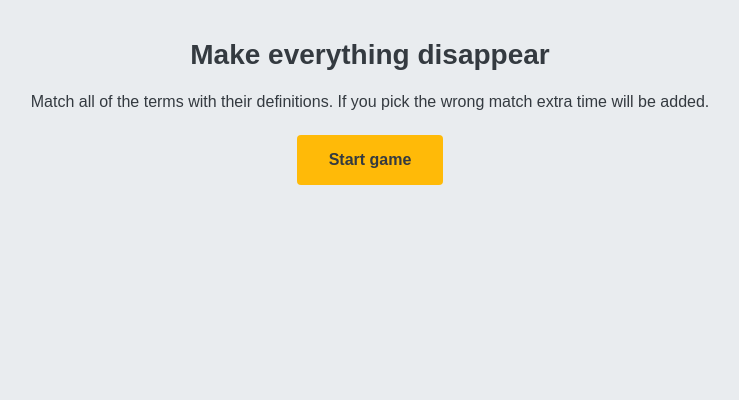
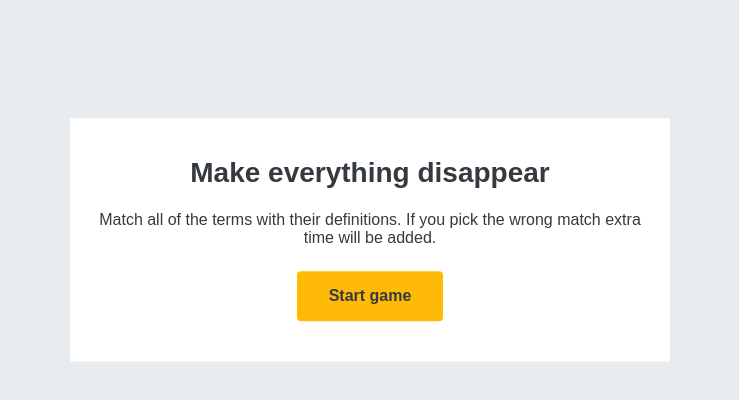
Before and after one commit to justin-cueva/MatchCards, a React (Create React App) app: page /myDecks/match/1 in a window 1280 px wide. Shown: the top 400 px of the page, without its empty margins (270-1009 px from the left). Built offline with nearby package versions, Linux system fonts and the light colour scheme.

Commit message:
made pregame page responsive

```diff
--- a/src/components/matchPage/MatchPage.tsx
+++ b/src/components/matchPage/MatchPage.tsx
@@ -5,11 +5,11 @@ import PreGame from "./PreGame";
 const MatchPage = () => {
   const [gameStatus, setGameStatus] = useState<string>("PREGAME");
 
-  // useEffect(() => {
-  //   return () => {
-  //     setGameStatus("PREGAME");
-  //   };
-  // });
+  useEffect(() => {
+    return () => {
+      setGameStatus("PREGAME");
+    };
+  }, []);
 
   return (
     <Fragment>
--- a/src/components/matchPage/PreGame.tsx
+++ b/src/components/matchPage/PreGame.tsx
@@ -1,3 +1,5 @@
+import { Fragment } from "react";
+
 import "../../styles/matchPage/preGame.css";
 
 type Props = {
@@ -6,7 +8,9 @@ type Props = {
 
 const PreGame = ({ setGameStatus }: Props) => {
   return (
-    <div className="page--pre-game">
+    <Fragment>
+      <div className="overlay--pre-game" />
+      <div className="page--pre-game modal--pre-game">
         <h1>Make everything disappear</h1>
         <span>
           Match all of the terms with their definitions. If you pick the wrong
@@ -14,6 +18,7 @@ const PreGame = ({ setGameStatus }: Props) => {
         </span>
         <button onClick={() => setGameStatus("MATCHING")}>Start game</button>
       </div>
+    </Fragment>
   );
 };
 
--- a/src/styles/matchPage/preGame.css
+++ b/src/styles/matchPage/preGame.css
@@ -4,7 +4,7 @@
   flex-direction: column;
   align-items: center;
   gap: 2.4rem;
-  padding: 4rem 2rem 0 2rem;
+  padding: 4rem 2rem;
 }
 
 .page--pre-game h1 {
@@ -23,3 +23,15 @@
   font-weight: 600;
   font-size: 1.6rem;
 }
+
+/* 800px */
+@media (min-width: 50em) {
+  .modal--pre-game {
+    background-color: #fff;
+    width: 60rem;
+    position: absolute;
+    top: 30%;
+    left: 50%;
+    transform: translate(-50%, -50%);
+  }
+}
```
Lines whose indentation alone changed are shown as unchanged.
